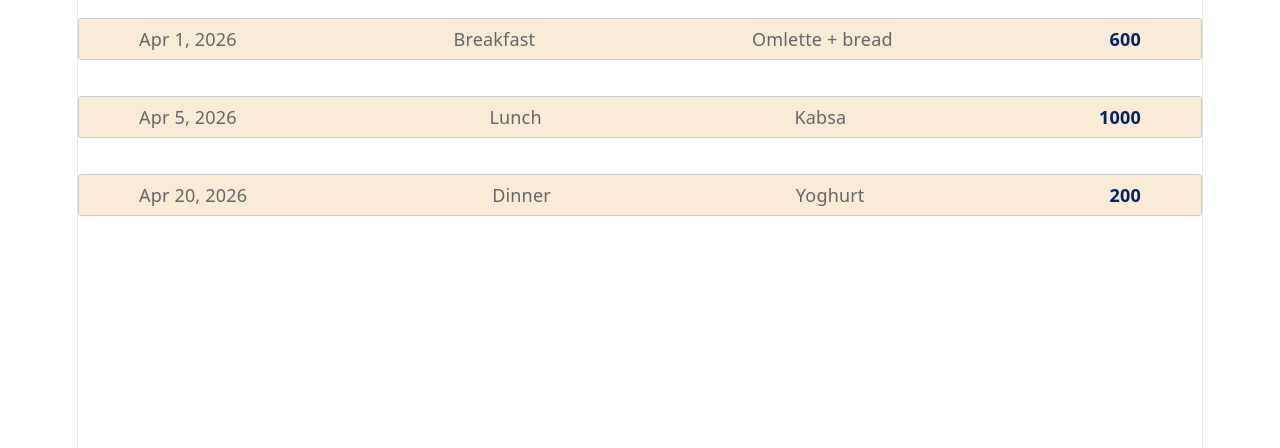
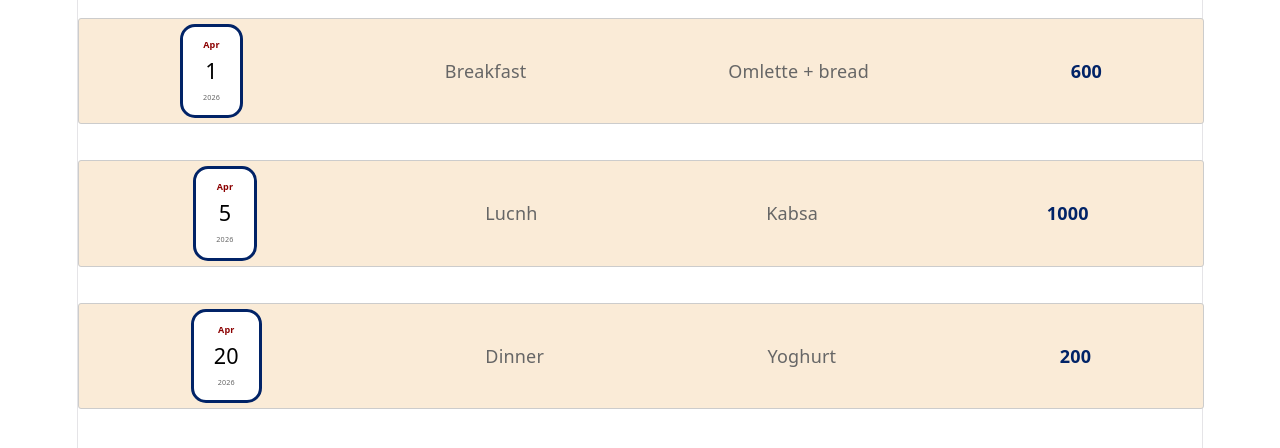
Before and after one commit to OmarKh006/calorie-tracker, a React (Vite) app: page / in a window 1280 px wide. Shown: the top 448 px of the page. Built offline with nearby package versions, Linux system fonts and the light colour scheme.

Commit message:
adding custom styles for the date component

```diff
--- a/src/App.jsx
+++ b/src/App.jsx
@@ -8,19 +8,19 @@ function App() {
         meal={"Breakfast"}
         content={"Omlette + bread"}
         calories={600}
-      ></CalorieRecord>
+      />
       <CalorieRecord
         date={new Date(2026, 3, 5)}
-        meal={"Lunch"}
+        meal={"Lucnh"}
         content={"Kabsa"}
         calories={1000}
-      ></CalorieRecord>
+      />
       <CalorieRecord
         date={new Date(2026, 3, 20)}
         meal={"Dinner"}
         content={"Yoghurt"}
         calories={200}
-      ></CalorieRecord>
+      />
     </>
   );
 }
--- a/src/components/CalorieRecord.css
+++ b/src/components/CalorieRecord.css
@@ -4,11 +4,12 @@
   list-style: none;
   display: flex;
   color: #666;
-  justify-content: space-between;
-  padding: 0 60px;
-  height: 40px;
+  justify-content: space-around;
+  padding: 5px 0;
+  height: auto;
   align-items: center;
   background-color: antiquewhite;
+  width: 100%;
 }
 
 .record-calories {
--- a/src/components/CalorieRecord.jsx
+++ b/src/components/CalorieRecord.jsx
@@ -6,7 +6,7 @@ function CalorieRecord(props) {
     <>
       <ul className="record">
         <li>
-          <DateRecord date={props.date}></DateRecord>
+          <DateRecord date={props.date} />
         </li>
         <li>{props.meal}</li>
         <li>{props.content}</li>
--- /dev/null
+++ b/src/components/DateRecord.css
@@ -0,0 +1,27 @@
+.record-date {
+  background-color: white;
+  border: 3px solid #012367;
+  border-radius: 15px;
+  display: flex;
+  flex-direction: column;
+  align-items: center;
+  justify-content: center;
+  padding: 5px 20px;
+}
+
+.record-date-month {
+  color: darkred;
+  font-weight: bold;
+  font-size: 0.5rem;
+}
+
+.record-date-day {
+  color: black;
+  font-weight: 200;
+  font-size: 1.2rem;
+}
+
+.record-date-year {
+  color: #666;
+  font-size: 0.4rem;
+}
--- a/src/components/DateRecord.jsx
+++ b/src/components/DateRecord.jsx
@@ -1,13 +1,21 @@
+import "./DateRecord.css";
+
 function DateRecord(props) {
   const formatDate = (inputDate) => {
-    return inputDate.toLocaleDateString(undefined, {
-      day: "numeric",
-      month: "short",
-      year: "numeric",
-    });
+    return {
+      day: inputDate.getDate(),
+      month: inputDate.toLocaleDateString(undefined, { month: "short" }),
+      year: inputDate.getFullYear(),
+    };
   };
 
-  return <div>{formatDate(props.date)}</div>;
+  return (
+    <div className="record-date">
+      <div className="record-date-month">{formatDate(props.date).month}</div>
+      <div className="record-date-day">{formatDate(props.date).day}</div>
+      <div className="record-date-year">{formatDate(props.date).year}</div>
+    </div>
+  );
 }
 
 export default DateRecord;
```
